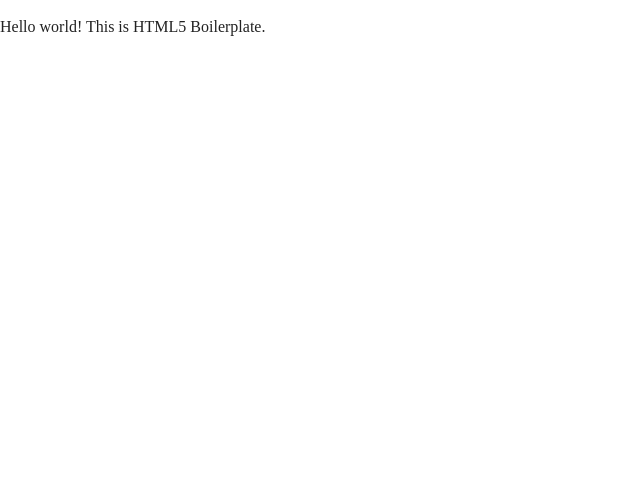
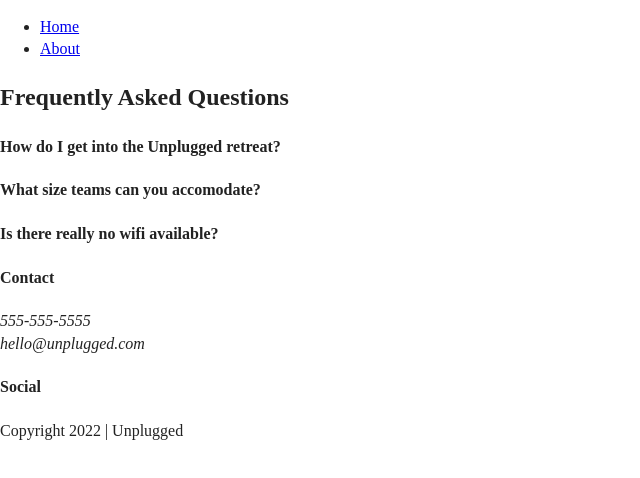
Before and after one commit to nicolep908/unplugged-retreat, a website: page faq/index.html in a window 1280 px wide. Shown: the whole page, without its empty margins (0-640 px from the left). Drawn offline with Linux system fonts and the light colour scheme.

Commit message:
Updated about and faq html

```diff
--- a/faq/index.html
+++ b/faq/index.html
@@ -3,7 +3,7 @@
 
 <head>
   <meta charset="utf-8">
-  <title></title>
+  <title>Unplugged Retreat | FAQ</title>
   <meta name="description" content="">
   <meta name="viewport" content="width=device-width, initial-scale=1">
 
@@ -23,9 +23,74 @@
 </head>
 
 <body>
+  <header>
+    <div class="content-wrapper">
+      <a href="#"><ismg src="" alt="unplugged logo"></a>
+      <div class="header-divider"></div>
+      <nav>
+           <ul>
+               <li><a href="../index.html" target="_blank">Home</a></li>
+               <li><a href="../about/index.html" target="_blank">About</a></li>
+            </ul>
+      </nav>
+    </div>
+  </header>
 
+  <main class="faq">
+    <div class="content-wrapper">
+      <h2>Frequently Asked Questions</h2>
+      <div class="faq-content">
+        <h4>How do I get into the Unplugged retreat?</h4>
+        <p>
+
+        </p>
+      </div>
+      <div class="faq-content">
+        <h4>What size teams can you accomodate?</h4>
+        <p>
+
+        </p>
+      </div>
+      <div class="faq-content">
+        <h4>Is there really no wifi available?</h4>
+        <p>
+
+        </p>
+      </div>
+    </div>
+  </main>
+
+  <footer>
+
+    <div class="content-wrapper">
+      <div class="footer-content">
+        <div class="contact">
+       <h4>Contact</h4>
+        <address>
+          <p>
+            555-555-5555<br>
+            hello@unplugged.com
+          </p>
+        </address>
+      </div>
+        <div>
+          </address>
+        </div>
+        <div class="social">
+          <h4>Social</h4>
+            <div class="social-icons">
+                <p><a href="https://www.facebook.com/yoursite" target="_blank"></a></p>
+                <!-- other social links here -->
+            </div>
+        </div>
+    </div> <!-- footer content ends -->
+</div> <!--footer content-wrapper ends-->
+
+<div class="copyright">
+  <p>Copyright 2022 | Unplugged</p>
+</div>
+</footer>
   <!-- Add your site or application content here -->
-  <p>Hello world! This is HTML5 Boilerplate.</p>
   <script src="../js/vendor/modernizr-3.11.2.min.js"></script>
   <script src="../js/plugins.js"></script>
   <script src="../js/main.js"></script>
```
Also changed, not shown: about/index.html (+4 -4 lines).
